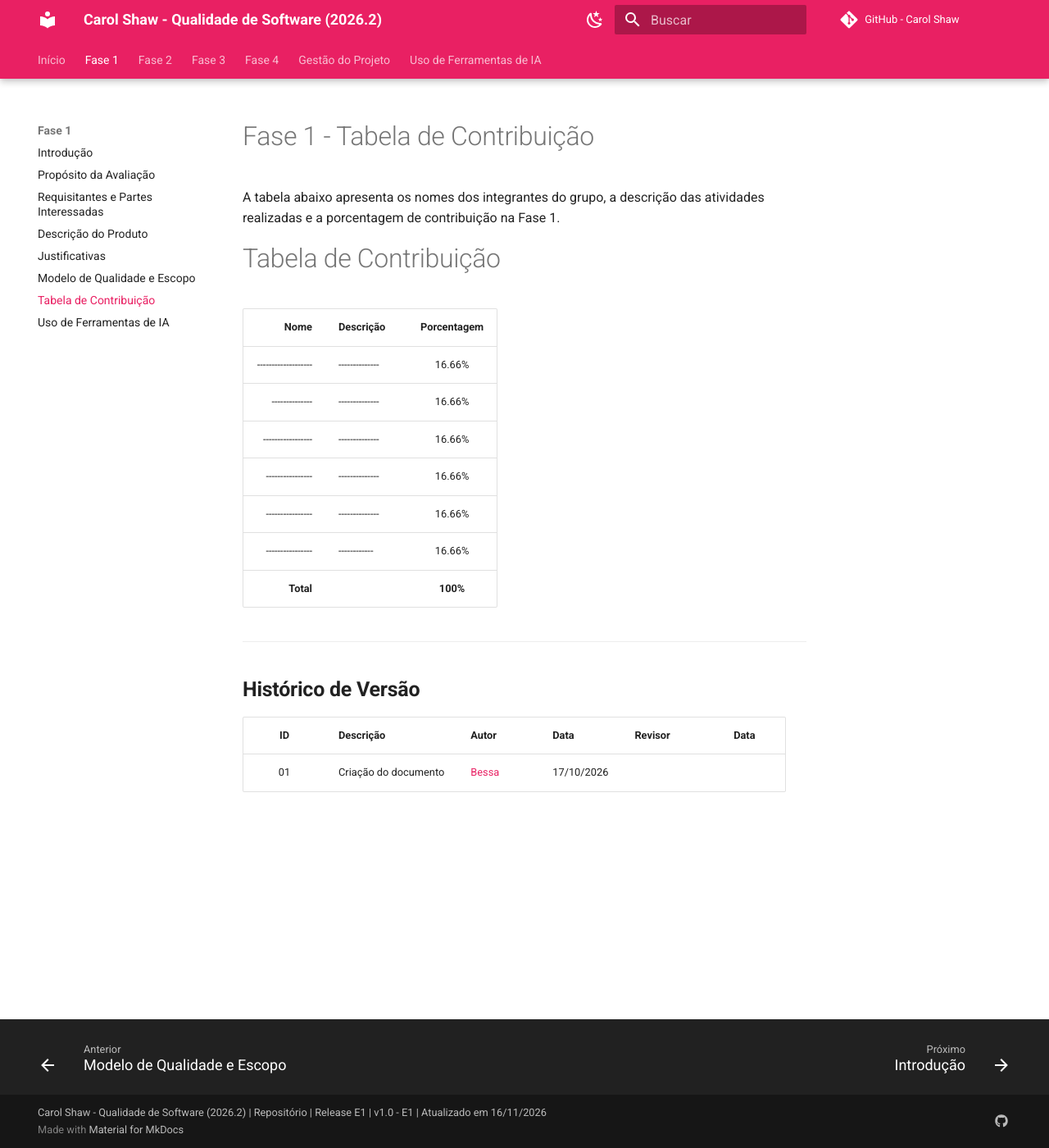
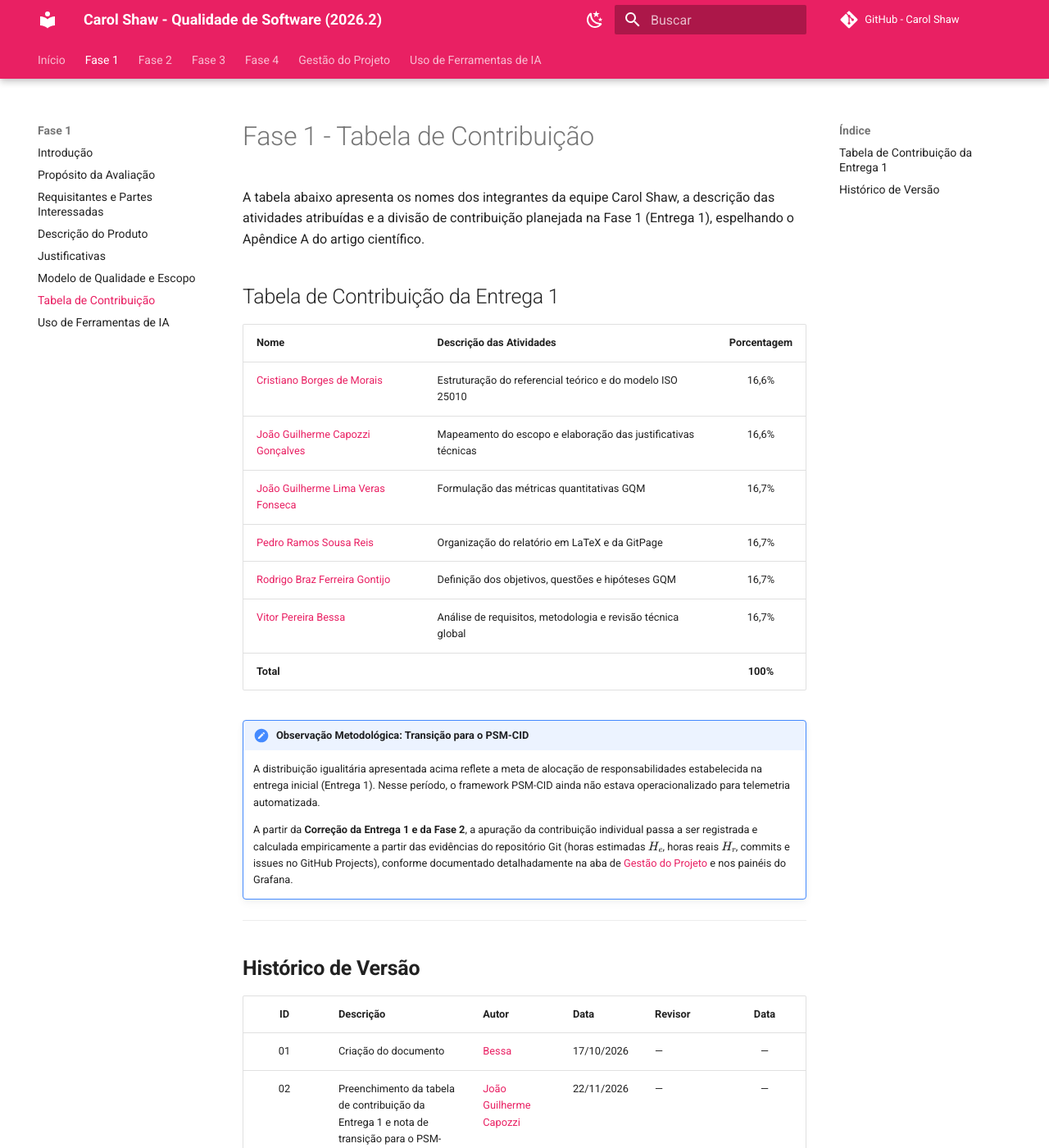
Before and after one commit to FCTE-Qualidade-de-Software-1/2026-2_T02_CAROL_SHAW, an MkDocs documentation site: the page built from docs/fase1/6-tabela_de_contribuicao.md, in a window 1280 px wide and 1400 px high. Shown: the whole window at 82% size. Built offline with MkDocs 1.6.1 and Material for MkDocs 9.7.7, drawn with Linux system fonts in a browser that asks for light colours; comment, search, counter and statistics services are not loaded.

Commit message:
docs(fase1): preenche tabela de contribuicao e adiciona nota de transicao para o psm-cid #38

```diff
--- a/docs/fase1/6-tabela_de_contribuicao.md
+++ b/docs/fase1/6-tabela_de_contribuicao.md
@@ -1,23 +1,29 @@
 # Fase 1 - Tabela de Contribuição
 
-A tabela abaixo apresenta os nomes dos integrantes do grupo, a descrição das atividades realizadas e a porcentagem de contribuição na Fase 1.
+A tabela abaixo apresenta os nomes dos integrantes da equipe Carol Shaw, a descrição das atividades atribuídas e a divisão de contribuição planejada na Fase 1 (Entrega 1), espelhando o Apêndice A do artigo científico.
 
-# Tabela de Contribuição
+## Tabela de Contribuição da Entrega 1
 
-|                Nome | Descrição      | Porcentagem |
-| ------------------: | -------------- | :---------: |
-| ------------------- | -------------- |   16.66%    |
-|      -------------- | -------------- |   16.66%    |
-|   ----------------- | -------------- |   16.66%    |
-|    ---------------- | -------------- |   16.66%    |
-|    ---------------- | -------------- |   16.66%    |
-|    ---------------- | ------------   |   16.66%    |
-|           **Total** |                |  **100%**   |
+| Nome | Descrição das Atividades | Porcentagem |
+| :--- | :--- | :---: |
+| [Cristiano Borges de Morais](https://github.com/CristianoMoraiss) | Estruturação do referencial teórico e do modelo ISO 25010 | 16,6% |
+| [João Guilherme Capozzi Gonçalves](https://github.com/jonas3688) | Mapeamento do escopo e elaboração das justificativas técnicas | 16,6% |
+| [João Guilherme Lima Veras Fonseca](https://github.com/JoaoGuilherme14) | Formulação das métricas quantitativas GQM | 16,7% |
+| [Pedro Ramos Sousa Reis](https://github.com/PedroRSR) | Organização do relatório em LaTeX e da GitPage | 16,7% |
+| [Rodrigo Braz Ferreira Gontijo](https://github.com/RodrigoBraz06) | Definição dos objetivos, questões e hipóteses GQM | 16,7% |
+| [Vitor Pereira Bessa](https://github.com/bessazs) | Análise de requisitos, metodologia e revisão técnica global | 16,7% |
+| **Total** | | **100%** |
+
+!!! note "Observação Metodológica: Transição para o PSM-CID"
+    A distribuição igualitária apresentada acima reflete a meta de alocação de responsabilidades estabelecida na entrega inicial (Entrega 1). Nesse período, o framework PSM-CID ainda não estava operacionalizado para telemetria automatizada.
+
+    A partir da **Correção da Entrega 1 e da Fase 2**, a apuração da contribuição individual passa a ser registrada e calculada empiricamente a partir das evidências do repositório Git (horas estimadas $H_e$, horas reais $H_r$, commits e issues no GitHub Projects), conforme documentado detalhadamente na aba de [Gestão do Projeto](../gestao/recursos.md) e nos painéis do Grafana.
 
 ---
 
 ## **Histórico de Versão**
 
-| ID  | Descrição            | Autor                               | Data       | Revisor | Data |
-| :-: | :------------------- | :---------------------------------- | :--------- | :------ | :--: |
-| 01  | Criação do documento | [Bessa](https://github.com/bessazs) | 17/10/2026 |         |      |
+| ID  | Descrição | Autor | Data | Revisor | Data |
+| :-: | :--- | :--- | :--- | :--- | :---: |
+| 01  | Criação do documento | [Bessa](https://github.com/bessazs) | 17/10/2026 | — | — |
+| 02  | Preenchimento da tabela de contribuição da Entrega 1 e nota de transição para o PSM-CID | [João Guilherme Capozzi](https://github.com/jonas3688) | 22/11/2026 | — | — |
```
